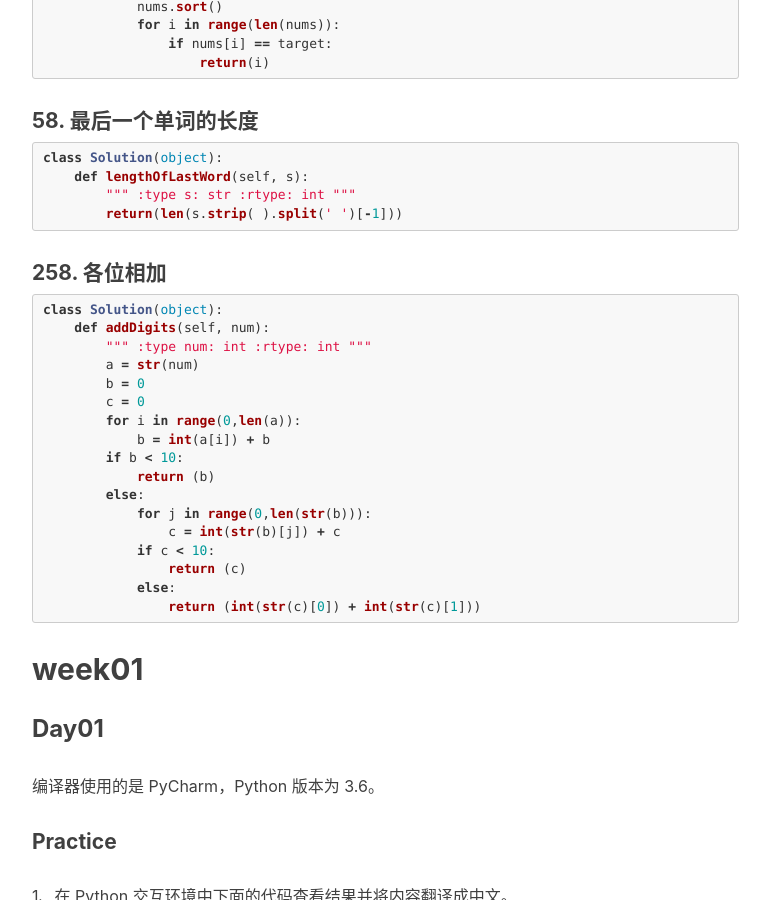
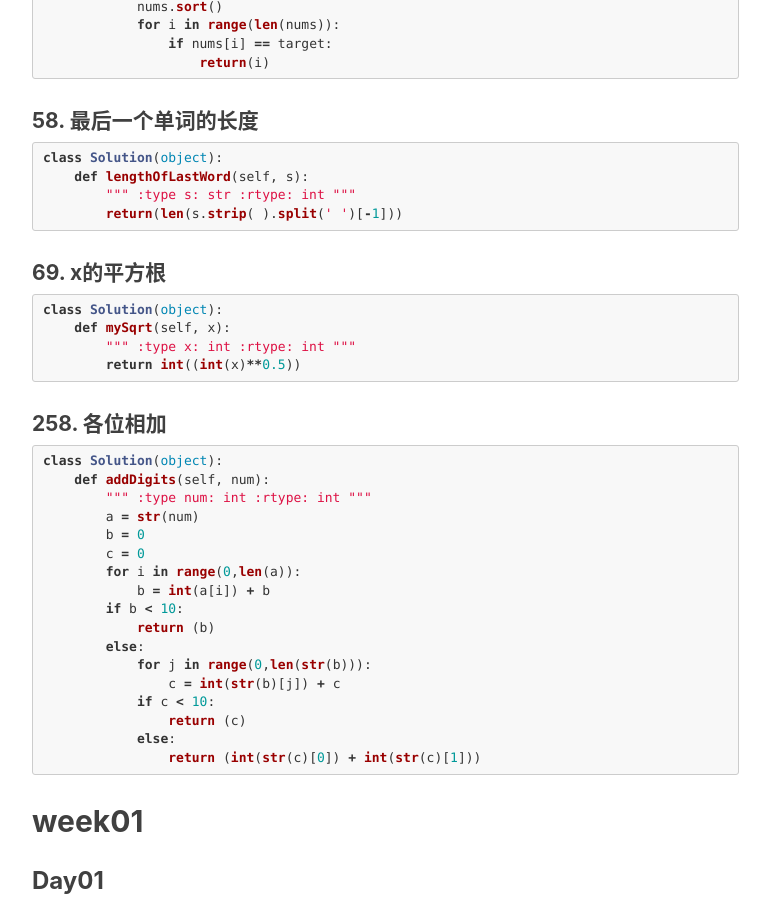
Before and after one commit to zapp926/blog, a Jekyll site: the page built from _posts/2019-03-03-Python.md, in a window 1280 px wide and 900 px high, scrolled down 2186 px. Shown: the whole window, without its empty margins (233-1003 px from the left). Built offline with Jekyll 4.4.1, drawn with Linux system fonts in a browser that asks for light colours; nearby versions of some CDN libraries; comment, search, counter and statistics services are not loaded.

Commit message:
Update 2019-03-03-Python.md

````diff
--- a/_posts/2019-03-03-Python.md
+++ b/_posts/2019-03-03-Python.md
@@ -133,6 +133,19 @@ class Solution(object):
         :rtype: int
         """
         return(len(s.strip( ).split(' ')[-1]))
+```
+
+
+#### 69. x的平方根
+
+```python
+class Solution(object):
+    def mySqrt(self, x):
+        """
+        :type x: int
+        :rtype: int
+        """
+        return int((int(x)**0.5))
 ```
 
 #### 258. 各位相加
````
